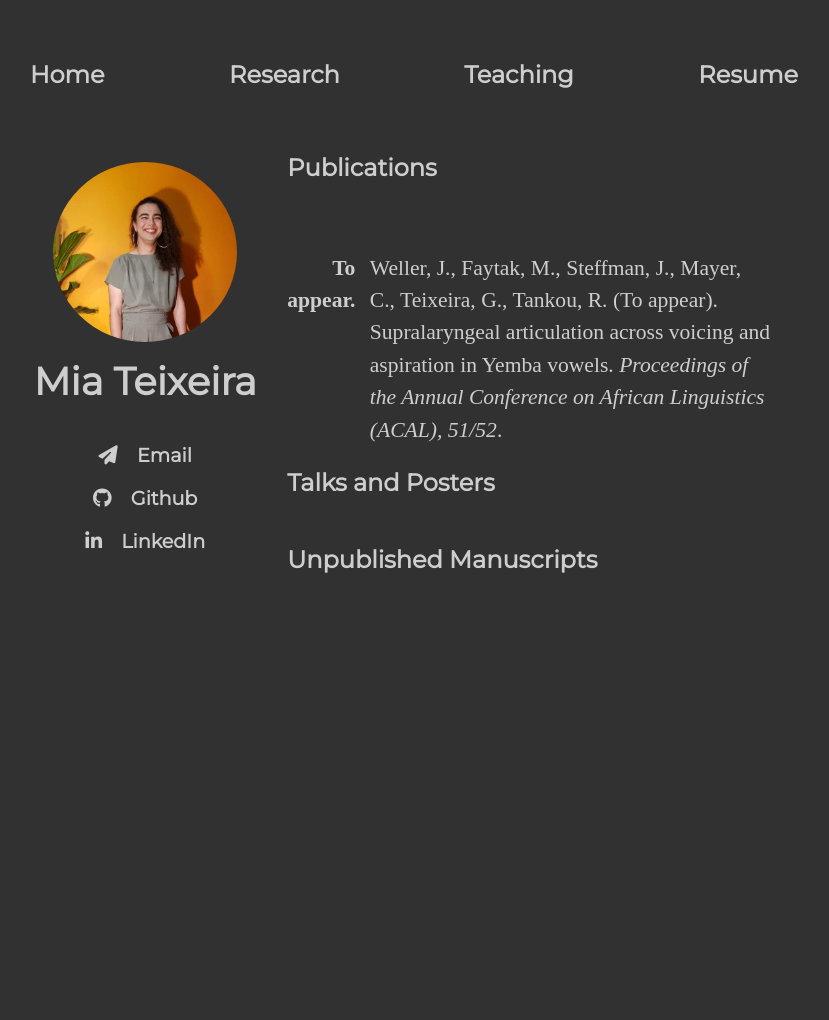
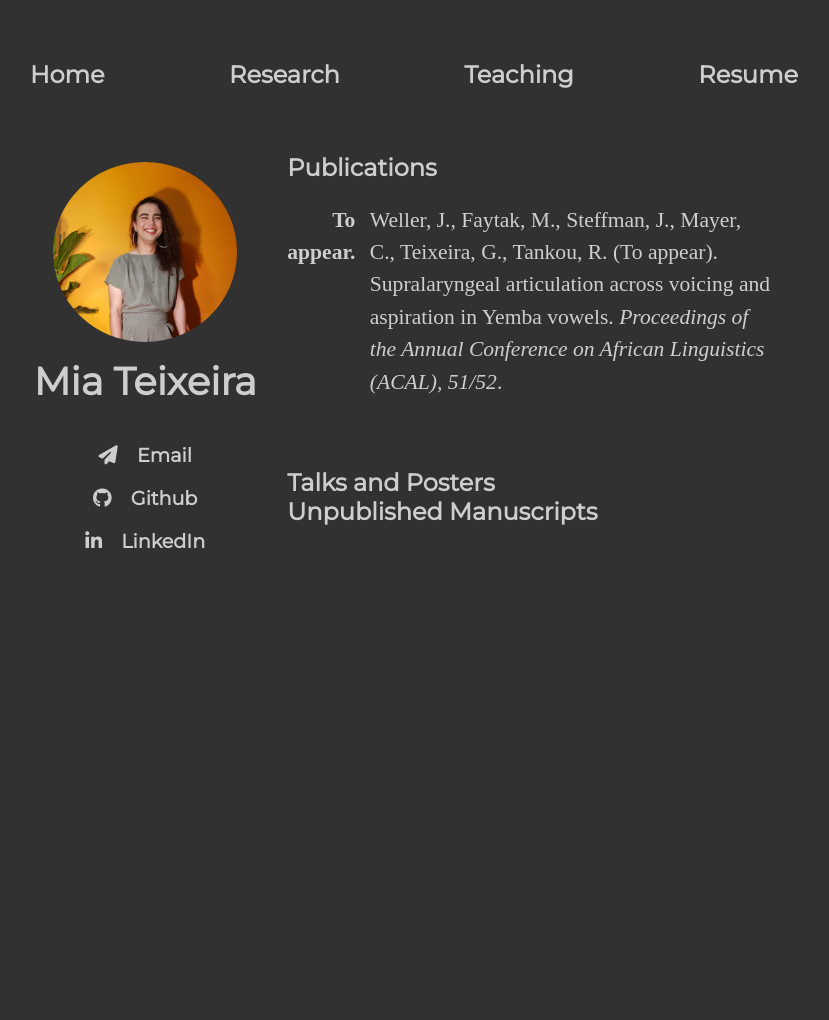
Before and after one commit to miateixeira/miateixeira.github.io, a Jekyll site: the page built from research/index.html, in a window 1280 px wide. Shown: the whole page, without its empty margins (226-1055 px from the left). Built offline with Jekyll 4.4.1, drawn with Linux system fonts in a browser that asks for light colours; nearby versions of some CDN libraries.

Commit message:
adjusted bib spacing

```diff
--- a/css/main.css
+++ b/css/main.css
@@ -72,7 +72,7 @@ h2 {
 h3 {
   font-size: 1.5em;
   margin-top: 0;
-  margin-bottom: 2em;
+  margin-bottom: 0;
   color: #cecece;
 }
 
@@ -147,6 +147,7 @@ p.course-detail {
 
 .bib {
   display: table;
+  margin-bottom: 3em;
 }
 
 .bib-entry {
```
